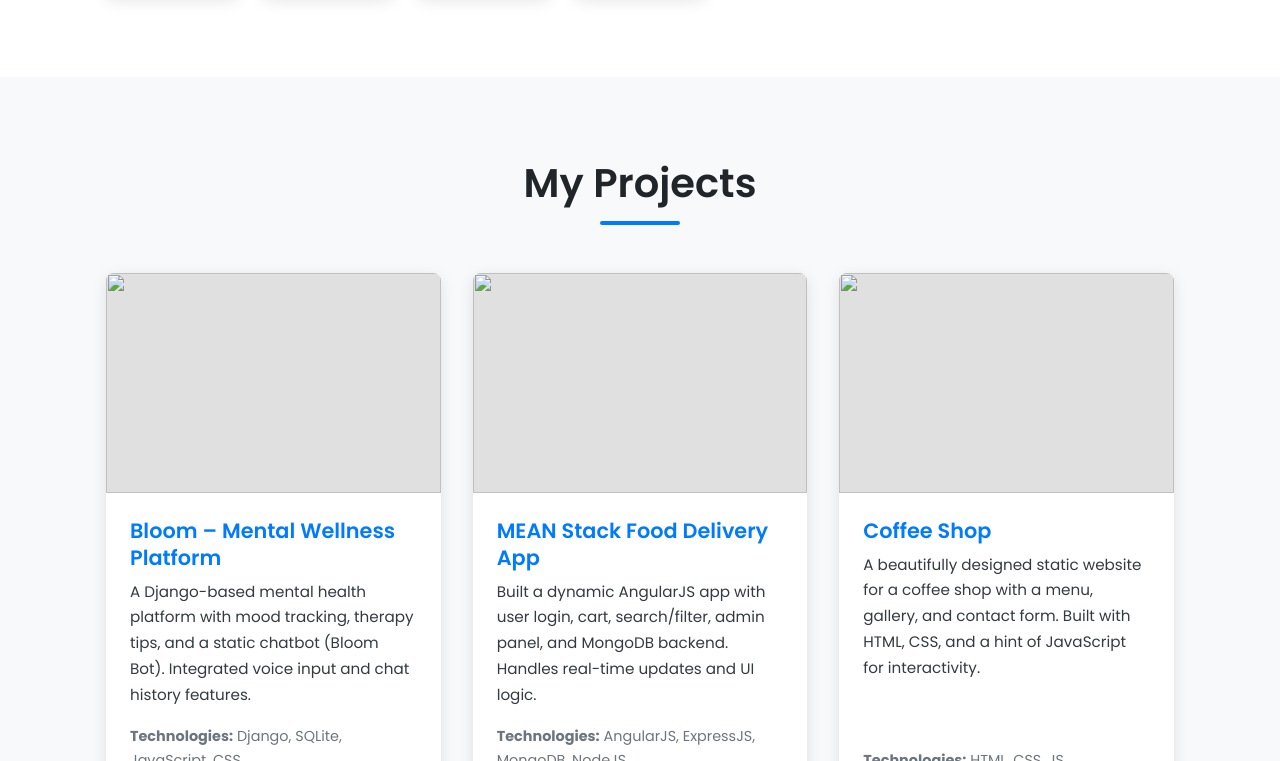
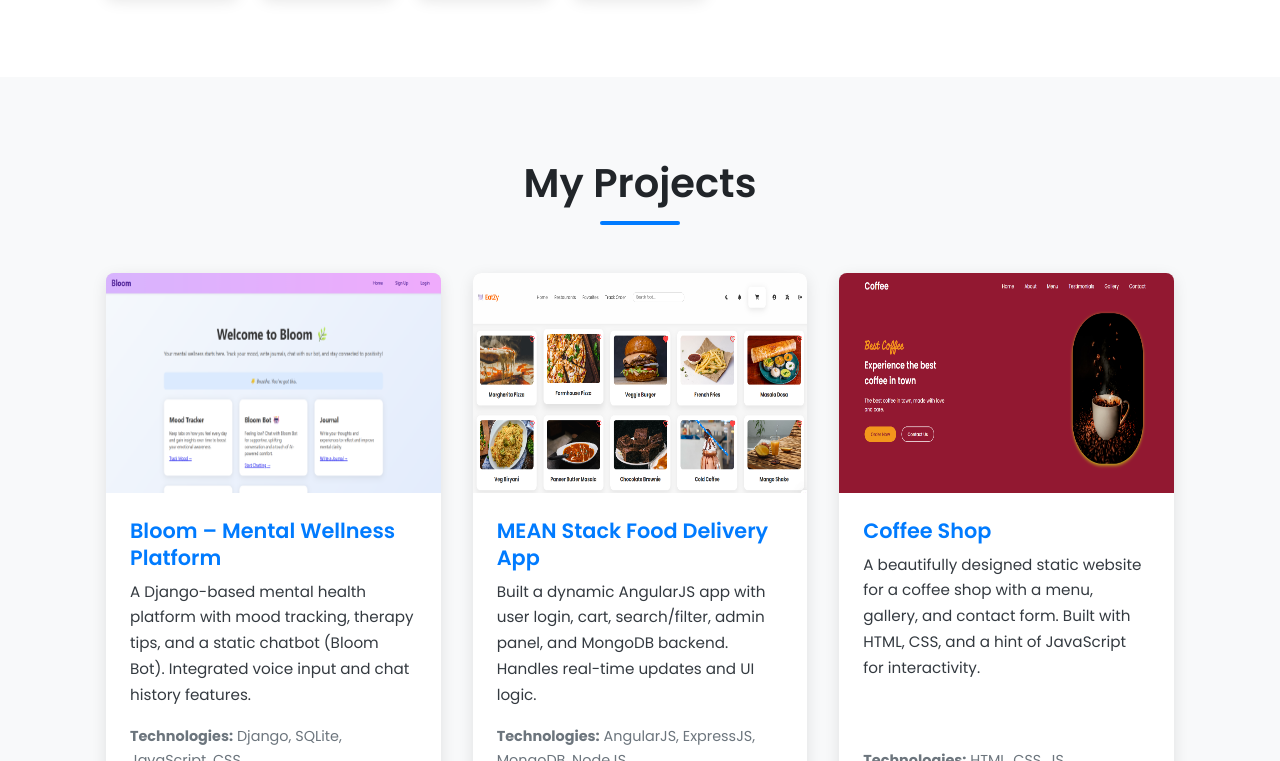
Before and after one commit to Pinkesh2905/Portfolio, a plain HTML site: page portfolio1.html in a window 1280 px wide. Shown: the part 1905-2666 px from the top of the page. Drawn offline with Linux system fonts and the light colour scheme.

Commit message:
Update portfolio1.html

```diff
--- a/portfolio1.html
+++ b/portfolio1.html
@@ -47,7 +47,7 @@
             <div class="hero-image-container">
                 <div class="hero-image-placeholder">
                     <!-- <i class="fas fa-user-tie fa-5x"></i> -->
-                    <img src="assets/WhatsApp Image 2025-06-02 at 12.04.48_3dffacb0.jpg" alt="" style="border-radius: 150px; border: dotted rgb(0, 85, 255);">
+                    <img src="/WhatsApp Image 2025-06-02 at 12.04.48_3dffacb0.jpg" alt="" style="border-radius: 150px; border: dotted rgb(0, 85, 255);">
                 </div>
             </div>
         </div>
@@ -137,7 +137,7 @@
                 <div class="project-card">
                     <div class="project-image-placeholder">
                         <!-- Project Thumbnail 1 -->
-                         <img src="assets/Screenshot 2025-06-02 121817.png" alt="" >
+                         <img src="/Screenshot 2025-06-02 121817.png" alt="" >
                     </div>
                     <div class="project-info">
                         <h3 class="project-title">Bloom – Mental Wellness Platform</h3>
@@ -157,7 +157,7 @@
                 <div class="project-card">
                     <div class="project-image-placeholder">
                         <!-- Project Thumbnail 2 -->
-                         <img src="assets/Screenshot 2025-06-02 124235.png" alt="">
+                         <img src="/Screenshot 2025-06-02 124235.png" alt="">
                     </div>
                     <div class="project-info">
                         <h3 class="project-title">MEAN Stack Food Delivery App</h3>
@@ -177,7 +177,7 @@
                 <div class="project-card">
                     <div class="project-image-placeholder">
                         <!-- Project Thumbnail 3 -->
-                         <img src="assets/Screenshot 2025-06-02 121642.png" alt="">
+                         <img src="/Screenshot 2025-06-02 121642.png" alt="">
                     </div>
                     <div class="project-info">
                         <h3 class="project-title">Coffee Shop</h3>
```
